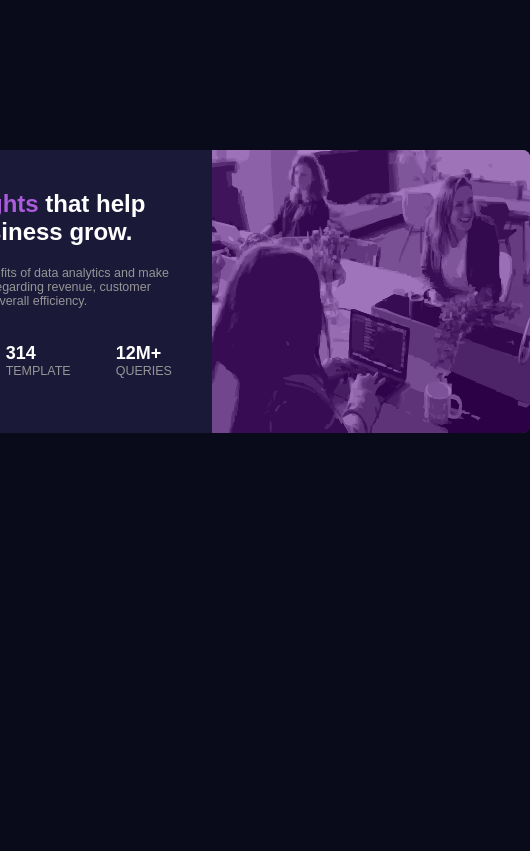
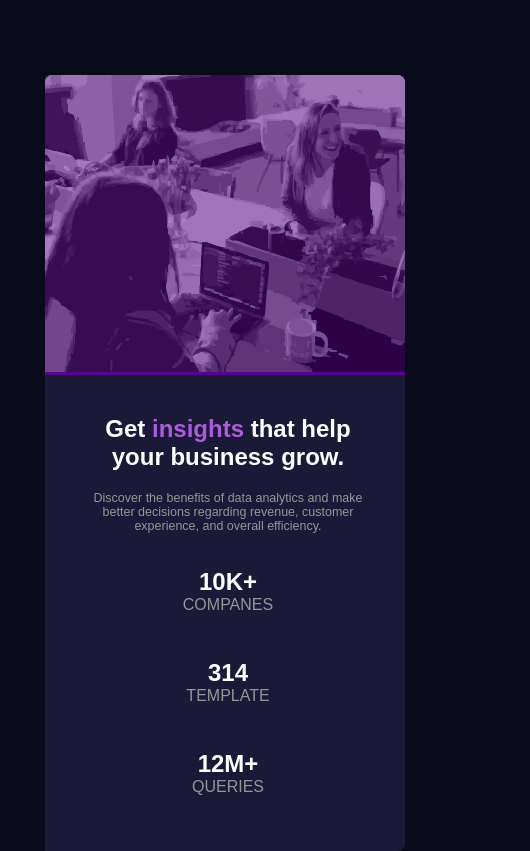
Before and after one commit to Shewag-rk/Stats-preview-taks, a plain HTML site: page index.html in a window 390 px wide. Shown: the whole page, 530 px wide, since content can reach past the window. Drawn offline with Linux system fonts and the light colour scheme.

Commit message:
Media Query-commit

```diff
--- a/style.css
+++ b/style.css
@@ -21,6 +21,7 @@ body{
 }
 .main-container{
     width: 100%;
+    min-width: 450px;
     display: flex;
     justify-content: center;
     align-items: center;
@@ -29,7 +30,7 @@ body{
 }
 .stats-card{
     width: 50%;
-    min-width: 670px;
+    /* min-width: 670px; */
     position: relative;
     top: 10em;
     display: flex;
@@ -50,14 +51,14 @@ body{
     border-bottom-right-radius: 0.5em;
     background-color: hsl(277, 97%, 28%);
 }
+.image-container2{
+    display: none;
+}
 .stats-convo{
     width: 100%;
     border-top-right-radius: 0.5em;
     border-bottom-right-radius: 0.5em;
     filter: opacity(0.5);
-}
-.image-container2{
-    display: none;
 }
 .hero-content h1{
     padding: 10px;
@@ -94,6 +95,58 @@ body{
 
 /* Media Query */
 
-@media only screen and (max-width: 500px) and (min-width: 200px) {
-
+@media only screen and (max-width: 450px){
+    body{
+        width: 100%;
+        margin: 0;
+        padding: 0;
+        min-width: 450px;
+    }
+    .main-container{
+        width: 60%;
+        display: flex;
+        flex-wrap: wrap;
+    }
+    .stats-card{
+        width: 80%;
+        display: flex;
+        flex-wrap: wrap;
+        position: relative;
+        top: 5em;
+        flex-direction: column-reverse;
+    }
+    .image-container{
+        display: none;
+    }
+    .image-container2{
+        width: 100%;
+        display: ruby;
+        border-top-right-radius: 0.5em;
+        border-top-left-radius: 0.5em;
+        background-color: hsl(277, 97%, 28%);
+    }
+    .stats-convo2{
+        width: 100%;
+        border-top-right-radius: 0.5em;
+        border-top-left-radius: 0.5em;
+        filter: opacity(0.5);
+    }
+    .hero-content{
+        width: 85%;
+        text-align: center;
+    }
+    .company-stats{
+        display: flex;
+        flex-wrap: wrap;
+        flex-direction: column;
+        justify-content: center;
+        align-items: center;
+        text-align: center;
+    }
+    .company-stats strong{
+        font-size: x-large;
+    }
+    .company-stats p{
+        font-size: medium;
+    }
 }
```
